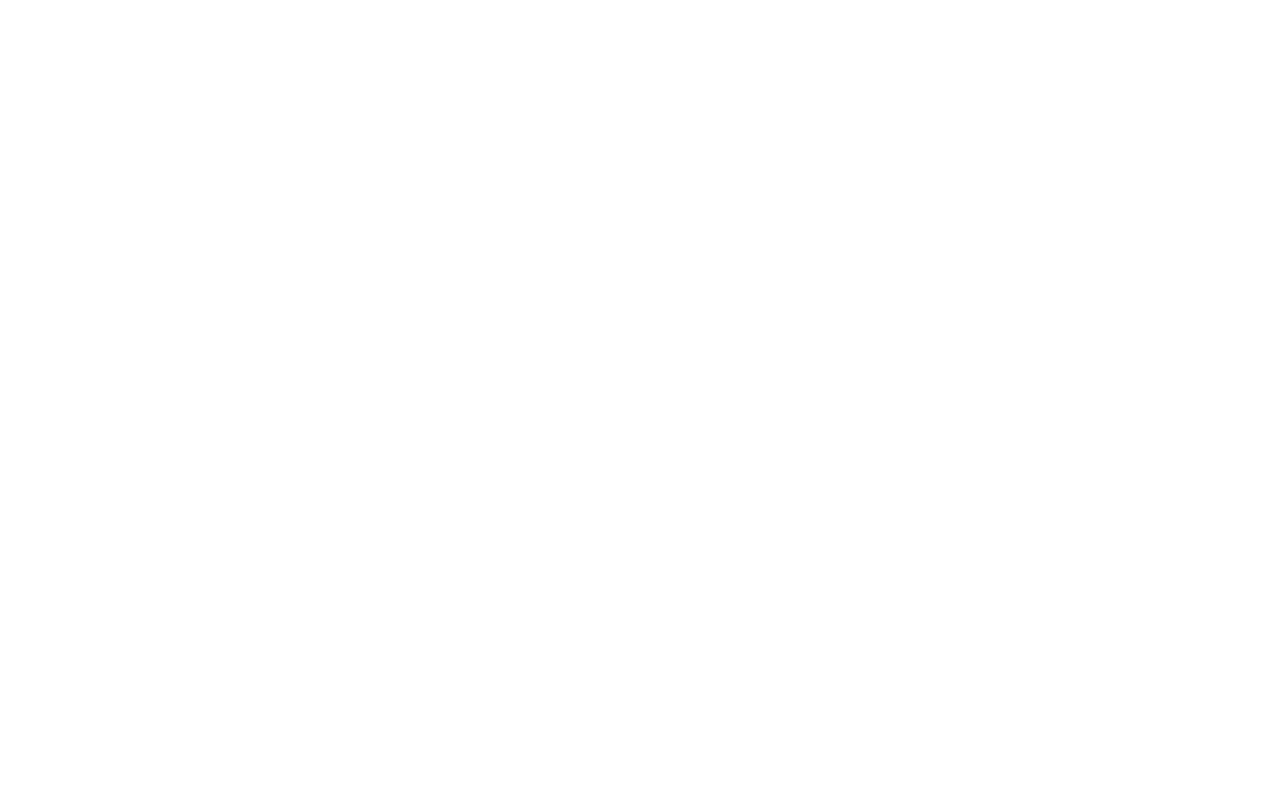
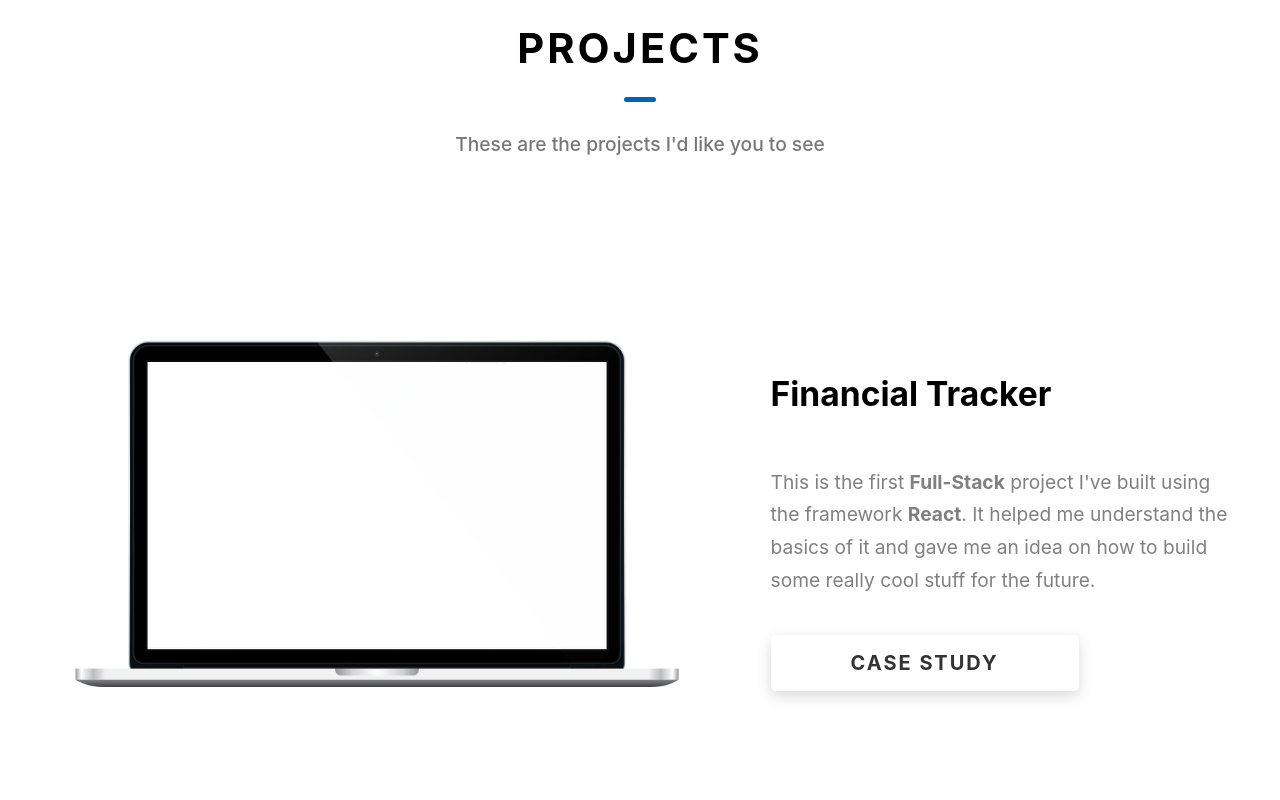
Before and after one commit to Guilhermeccm/portfolio-v2, a React (Create React App) app: page / in a window 1280 px wide. Shown: the part 1820-2620 px from the top of the page. Before the commit the page ends 1595 px from the top, so only its background shows below. Built offline with nearby package versions, Linux system fonts and the light colour scheme.

Commit message:
Finished project section and started experience section

```diff
--- a/src/App.js
+++ b/src/App.js
@@ -1,14 +1,22 @@
+import { useState } from 'react';
 import './App.css';
 import About from './components/aboutme/About';
+import Experience from './components/experience/Experience';
 import Intro from './components/intro/Intro';
 import Nav from './components/nav/Nav';
+import Projects from "./components/projects/Projects";
+
 
 function App() {
+  const [active, setActive] = useState(1);
+
   return (
     <div>
       <Nav/>
       <Intro/>
       <About/>
+      <Projects/>
+      <Experience active={active} setActive={setActive}/>
     </div>
 
   );
--- a/src/components/aboutme/About.css
+++ b/src/components/aboutme/About.css
@@ -1,6 +1,7 @@
 .about-section {
     padding-top: 120px;
     background: #fafafa;
+    padding-bottom: 100px;
 }
 
 .main-container {
@@ -81,8 +82,9 @@
 .about-me-button {
     background: #333;
     color: #fff;
-    padding: 1rem 3rem;
+    padding: 1rem 2rem;
     margin-top: 20px;
+
 }
 
 .about-me-button:hover {
--- /dev/null
+++ b/src/components/experience/Experience.css
@@ -0,0 +1,31 @@
+.experience-list {
+    display: flex;
+    min-height: 340px;
+}
+
+.experience-items {
+    margin-top: 100px;
+    position: relative;
+    z-index: 3;
+    width: max-content;
+    list-style: none;
+    display: block;
+
+    li {
+    text-decoration: none;
+    text-decoration-skip-ink: auto;
+    position: relative;
+    transition: all 0.25s cubic-bezier(0.645,0.045,0.355,1);
+    display: flex;
+    -webkit-box-align: center;
+    align-items: center;
+    width: 100%;
+    height: 42px;
+    padding: 0px 20px 2px;
+    border-left: 2px solid navy;
+    background-color: transparent;
+    text-align: left;
+    white-space: nowrap;
+    cursor: pointer;
+    }
+}
--- /dev/null
+++ b/src/components/experience/Experience.js
@@ -0,0 +1,29 @@
+import React, { useState } from 'react'
+import "./Experience.css"
+import { experienceItems } from '../../utils/experienceItems'
+
+function Experience({active, setActive}) {
+
+
+  return (
+    <section className='experience-section'>
+        <div className='main-container'>
+            <h2 className='heading-2'>
+                <span className='heading-sec-main'>Work Experience</span>
+                <div className='experience-list'>
+                    <ul className='experience-items'>
+                        {experienceItems.map((item) => {
+                            return <li key={item.id} onClick={() => setActive(item.id)} className={active === item.id ? "active" : ""}>
+                               <span>{item.title}</span>
+                               <span>{item.description}</span>
+                            </li>
+                        })}
+                    </ul>
+                </div>
+            </h2>
+        </div>
+    </section>
+  )
+}
+
+export default Experience
--- /dev/null
+++ b/src/components/projects/Projects.css
@@ -0,0 +1,51 @@
+.projects-section {
+    padding: 8rem 0;
+}
+
+.heading-2-projects {
+    margin-bottom: 10rem;
+}
+
+.projects-row {
+    display: grid;
+    grid-template-columns: 1.5fr 1fr;
+    grid-gap: 2rem;
+    margin-bottom: 10rem;
+}
+
+.projects-row-image {
+    overflow: hidden;
+}
+
+.laptop-img {
+    width: 650px;
+    display: block;
+    object-fit: cover;
+}
+
+.projects-row-content {
+
+    display: flex;
+    justify-content: center;
+    flex-direction: column;
+    align-items: flex-start;
+}
+
+.projects-row-content-title {
+    font-weight: 700;
+    font-size: 2.1rem;
+    margin-bottom: 2rem;
+}
+
+.projects-row-content-description {
+    color: grey;
+    font-size: 1.2rem;
+    max-width: 50rem;
+    line-height: 1.7;
+    margin-bottom: 2.4rem;
+}
+
+.button:hover {
+    transform: translateY(-4px);
+    transition: 0.3s ease-in-out;
+}
--- /dev/null
+++ b/src/components/projects/Projects.js
@@ -0,0 +1,71 @@
+import React from 'react'
+import computer from "../../assets/project-mockup-example.jpeg"
+import "./Projects.css"
+
+function projects() {
+    const projectName1 = "Financial Tracker"
+    const projectName2 = "Project 2";
+    const projectName3 = "Project 3";
+
+  return (
+    <section className='projects-section'>
+        <div className='main-container'>
+            <h2 className='heading-2-projects'>
+                <span className='heading-sec-main'>Projects</span>
+                <span className='heading-sec-sub'>These are the projects I'd like you to see</span>
+            </h2>
+            <div className='projects-content'>
+                <div className='projects-row'>
+                    <div className='project-row-image'>
+                        <img src={computer} className='laptop-img' alt='Project Screenshot' loading='lazy'/>
+                    </div>
+                    <div className='projects-row-content'>
+                        <h3 className='projects-row-content-title'>{projectName1}</h3>
+                        <p className='projects-row-content-description'>
+                        This is the first <strong>Full-Stack</strong> project I've built using the framework <strong>React</strong>.
+                        It helped me understand the basics of it and gave me an idea on how to build some really
+                        cool stuff for the future.
+                        </p>
+                        <a className='button'>Case Study</a>
+                    </div>
+                </div>
+
+                <div className='projects-row'>
+                    <div className='project-row-image'>
+                        <img src={computer} className='laptop-img' alt='Project Screenshot' loading='lazy'/>
+                    </div>
+                    <div className='project-row-content'>
+                        <h3 className='projects-row-content-title'>{projectName2}</h3>
+                        <p className='projects-row-content-description'>
+                        This is the first <strong>Full-Stack</strong> project I've built using the framework <strong>React</strong>.
+                        It helped me understand the basics of it and gave me an idea on how to build some really
+                        cool stuff for the future.
+                        </p>
+                        <a className='button'>Case Study</a>
+                    </div>
+                </div>
+
+                <div className='projects-row'>
+                    <div className='project-row-image'>
+                        <img src={computer} className='laptop-img' alt='Project Screenshot' loading='lazy'/>
+                    </div>
+                    <div className='project-row-content'>
+                        <h3 className='projects-row-content-title'>{projectName3}</h3>
+                        <p className='projects-row-content-description'>
+                        This is the first <strong>Full-Stack</strong> project I've built using the framework <strong>React</strong>.
+                        It helped me understand the basics of it and gave me an idea on how to build some really
+                        cool stuff for the future.
+                        </p>
+                        <a className='button'>Case Study</a>
+                    </div>
+                </div>
+            </div>
+
+
+
+        </div>
+    </section>
+  )
+}
+
+export default projects
--- /dev/null
+++ b/src/utils/experienceItems.js
@@ -0,0 +1,20 @@
+export const experienceItems = [
+    {
+        id:1,
+        title:"Management Solutions",
+        description: "test test test test",
+        link:"/ms"
+    },
+    {
+        id:2,
+        title:"BiG - Global Investment Bank",
+        description: "test test test test",
+        link: "/big"
+    },
+    {
+        id:3,
+        title: "FNAC",
+        description: "test test test test",
+        link:"/fnac"
+    }
+]
```
